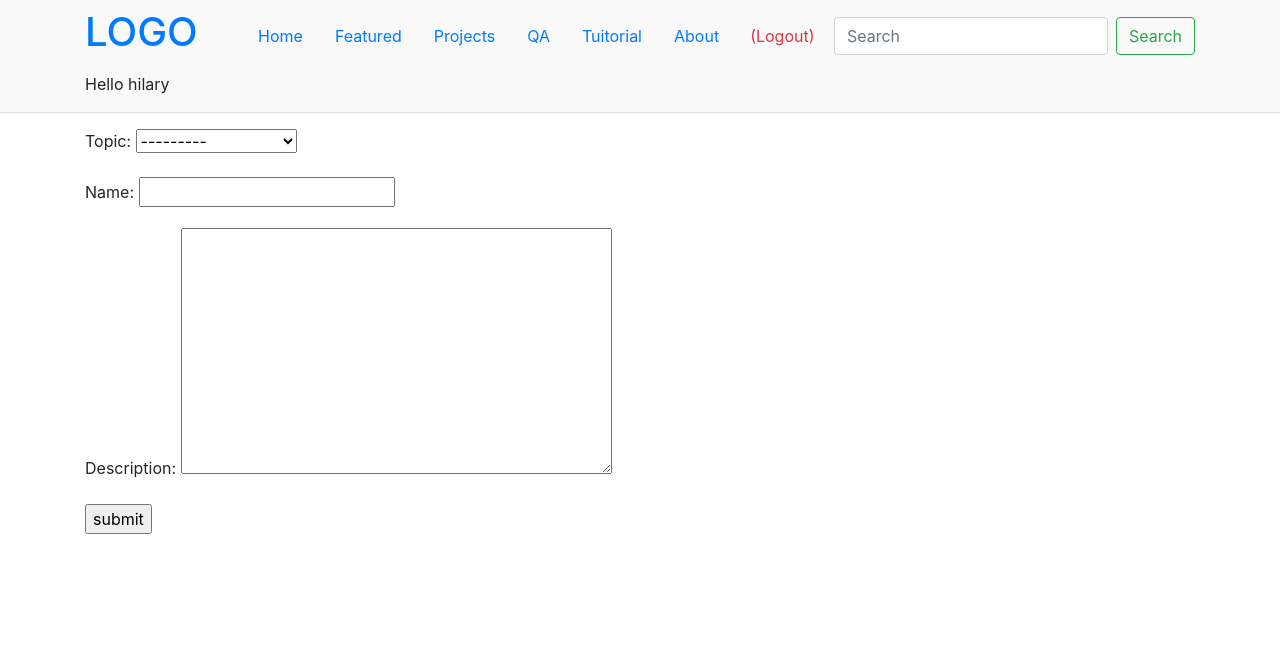
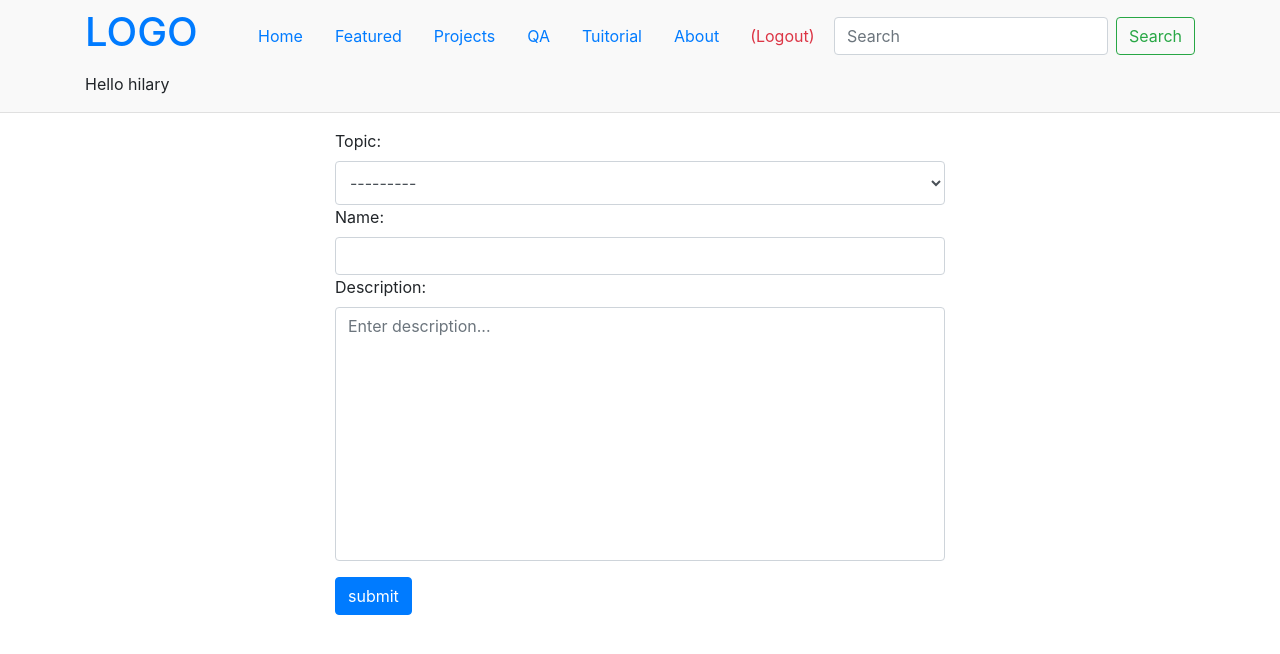
Before and after one commit to Professor-hilary/freedum, a Django app: page /create-room/ in a window 1280 px wide. Shown: the top 654 px of the page. Run offline with Django 5.2, Linux system fonts and the light colour scheme; a user stored in the database is signed in; data comes from the database, SQL or seed files in the repository; both versions use the stored data as it was after the commit; some libraries are stand-ins or nearby versions.

Commit message:
Changed room form to better UI

```diff
--- a/base/templates/base/activity_component.html
+++ b/base/templates/base/activity_component.html
@@ -2,7 +2,10 @@
 <hr>
 {% for message in room_messages %}
     <div>
-        <small><a href="{% url "user-profile" message.user.id %}">@{{message.user}}</a> {{message.created|timesince}}</small>
+        <small>
+            <a href="{% url "user-profile" message.user.id %}">@{{message.user}}</a>
+            {{message.created|timesince}}
+        </small>
         <small>replied ro "{{message.room}}"</small>
 
         <p>{{message}}</p>
--- a/base/templates/base/room.html
+++ b/base/templates/base/room.html
@@ -4,6 +4,7 @@
     .room-container {
         display: grid;
         grid-template-columns: 3fr 1fr;
+        gap: 20px;
     }
 </style>
 
--- a/base/templates/base/room_form.html
+++ b/base/templates/base/room_form.html
@@ -1,11 +1,48 @@
-{% extends "main.html" %}
-
-{% block content %}
-<div class="container" style="">
+{% extends "main.html" %} {% block content %}
+<div class="container w-50" style="">
     <form action="" method="POST">
         {% csrf_token %}
-        {{form.as_p}}
-        <input type="submit" value="submit">
+        <div class="form-field d-flex flex-column">
+            {{form.topic.label_tag}}
+
+            <select
+                name="topic"
+                id="id_topic"
+                style="
+                    display: block;
+                    width: 100%;
+                    padding: 10px;
+                    font-size: 16px;
+                    line-height: 1.5;
+                    color: #495057;
+                    background-color: #fff;
+                    border: 1px solid #ced4da;
+                    border-radius: 4px;
+                    transition: border-color 0.2s, box-shadow 0.2s;
+                "
+            >
+                {% for topic in form.topic %} {{topic}} {% endfor %}
+            </select>
+        </div>
+        <div class="form-field d-flex flex-column">
+            {{form.name.label_tag}}
+
+            <input type="text" name="name" id=""  class="form-control">
+            {% comment %} {{form.name}} {% endcomment %}
+        </div>
+        <div class="form-field d-flex flex-column">
+            {{form.description.label_tag}}
+            <textarea
+                name="description"
+                id=""
+                cols="30"
+                placeholder="Enter description..."
+                class="form-control"
+                rows="10"
+                style="resize: none"
+            ></textarea>
+        </div>
+        <button class="btn btn-primary my-3" type="submit">submit</button>
     </form>
 </div>
 {% endblock content %}
--- a/templates/main.html
+++ b/templates/main.html
@@ -11,7 +11,11 @@
         <meta name="viewport" content="width=device-width, initial-scale=1">
         <!-- Bootstrap CSS (Offline) -->
         <link rel="stylesheet" href="{% static 'css/bootstrap.min.css' %}">
-        <link rel="stylesheet" href="{% static 'css/main.css' %}" media="screen" type="text/css">
+        <link rel="stylesheet" href="{% static 'css/main.css' %}" media="screen">
+
+        <style>
+            form{}
+        </style>
     </head>
 
     <body class='pt-0'>
```
Also changed, not shown: db.sqlite3.
